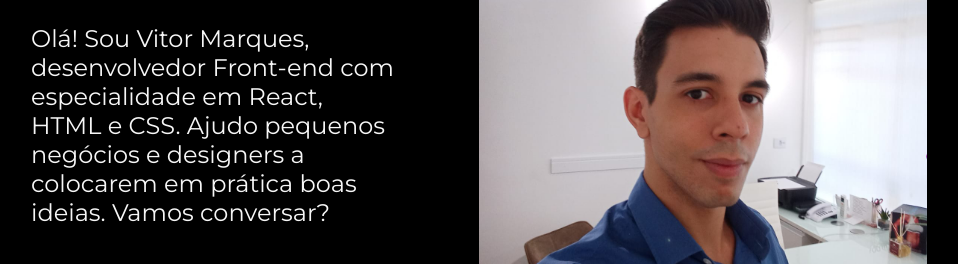
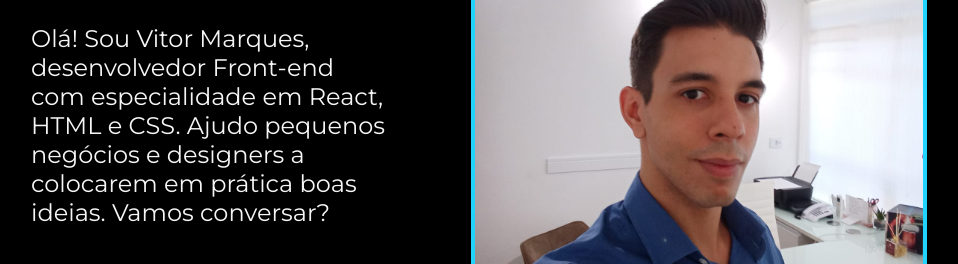
Before and after one commit to 01VitorAlves/portfolio, a plain HTML site: page index.html in a window 1280 px wide. Shown: the part 469-733 px from the top of the page, without its empty margins (161-1119 px from the left). Drawn offline with nearby package versions, Linux system fonts and the light colour scheme.

Commit message:
Update style.css

```diff
--- a/styles/style.css
+++ b/styles/style.css
@@ -112,6 +112,8 @@ body {
 
 .apresentacao__imagem {
     width: 50%;
+    border: 4px solid var(--cor-tericiaria) ;
+    border-radius: 8px;
 }
 
 
```
